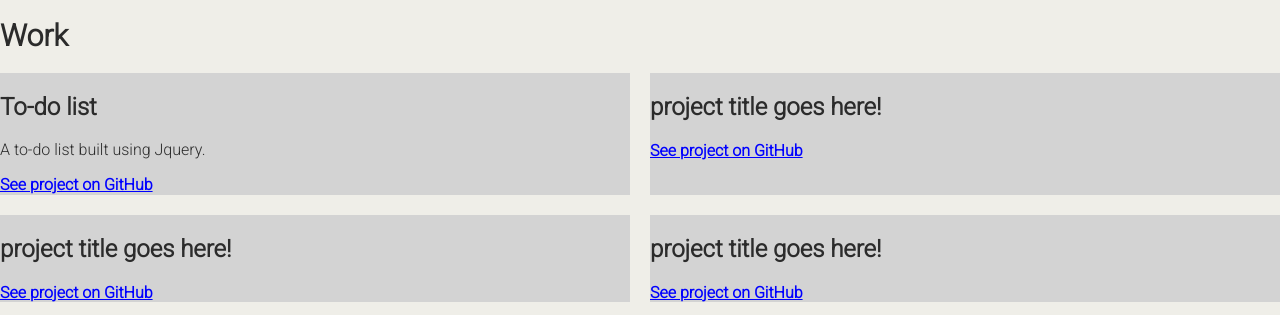
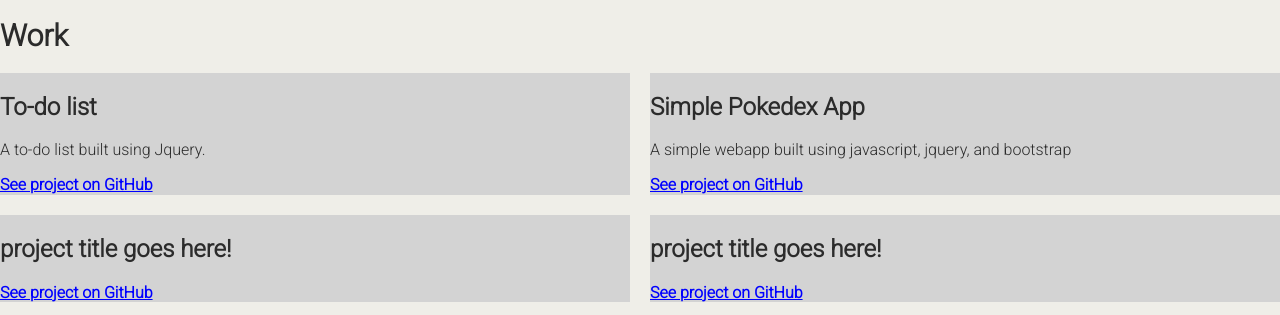
Before and after one commit to ajackonski/Portfolio-website, a plain HTML site: page work.html in a window 1280 px wide. Shown: the part 112-427 px from the top of the page. Drawn offline with Linux system fonts and the light colour scheme.

Commit message:
Update work.html

```diff
--- a/work.html
+++ b/work.html
@@ -45,9 +45,9 @@
                 <a href="https://github.com/ajackonski/jQuery-to-do">See project on GitHub</a>
             </div>
             <div class="grid__item">
-                <h2>project title goes here!</h2>
-                <p></p>
-                <a href="#">See project on GitHub</a>
+                <h2>Simple Pokedex App</h2>
+                <p>A simple webapp built using javascript, jquery, and bootstrap</p>
+                <a href="https://github.com/ajackonski/Pokedex-App">See project on GitHub</a>
             </div>
             <div class="grid__item">
                 <h2>project title goes here!</h2>
```
